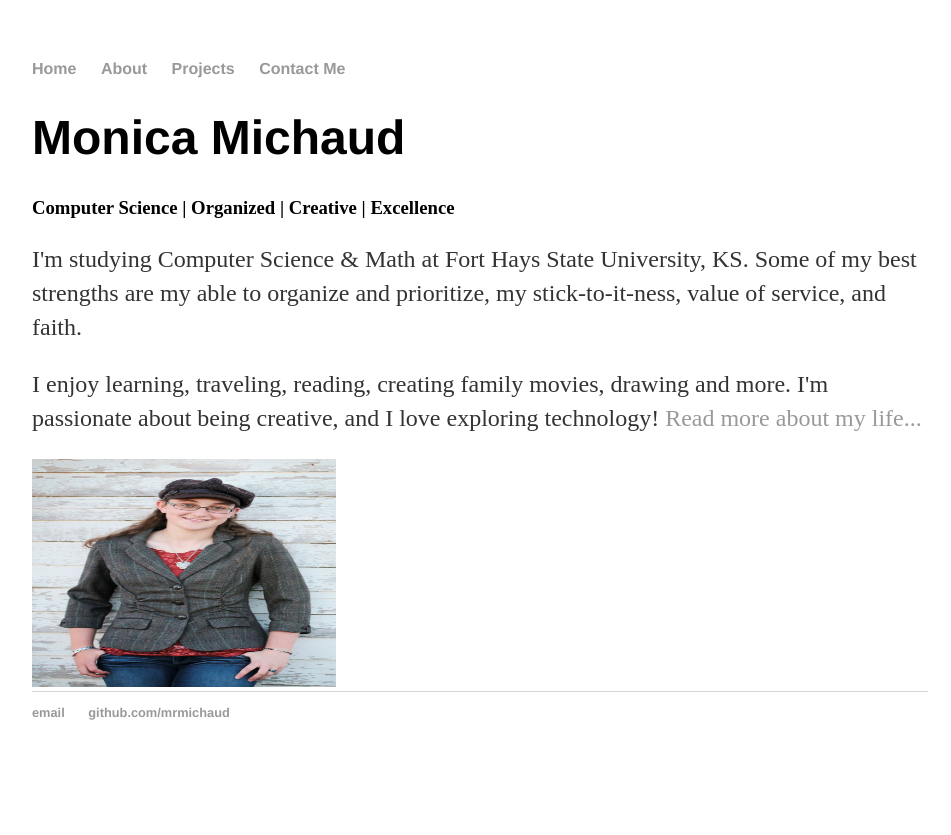
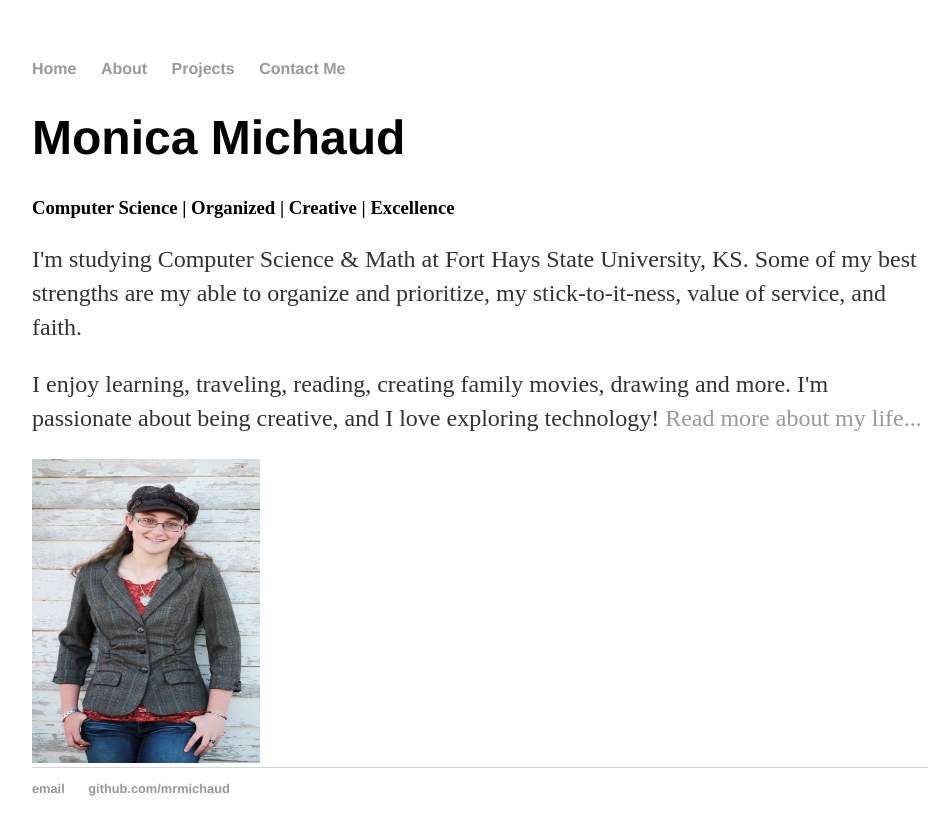
Before and after one commit to mrmichaud/mrmichaud.github.io, a Jekyll site: the page built from index.html, in a window 1280 px wide. Shown: the top 835 px of the page, without its empty margins (160-1111 px from the left). Built offline with Jekyll 4.4.1, drawn with Linux system fonts in a browser that asks for light colours.

Commit message:
Update index.html

```diff
--- a/index.html
+++ b/index.html
@@ -8,6 +8,6 @@ title: Monica Michaud Home
 	<p>I'm studying Computer Science &amp Math at Fort Hays State University, KS. Some of my best strengths are my able to organize and prioritize, my stick-to-it-ness, value of service, and faith.</p>
 	<p>I enjoy learning, traveling, reading, creating family movies, drawing and more. I'm passionate about being creative, and I love exploring technology! <a href="/about">Read more about my life...</a></p>
 
-	<img src="http://mrmichaud.github.io/Monica (74)edit.jpg" alt="Monica Profile Picture" style="width:304px;height:228px;">
+	<img src="http://mrmichaud.github.io/Monica (74)edit.jpg" alt="Monica Profile Picture" style="width:228px;height:304px;">
 
 </div><!-- /.blurb -->
```
